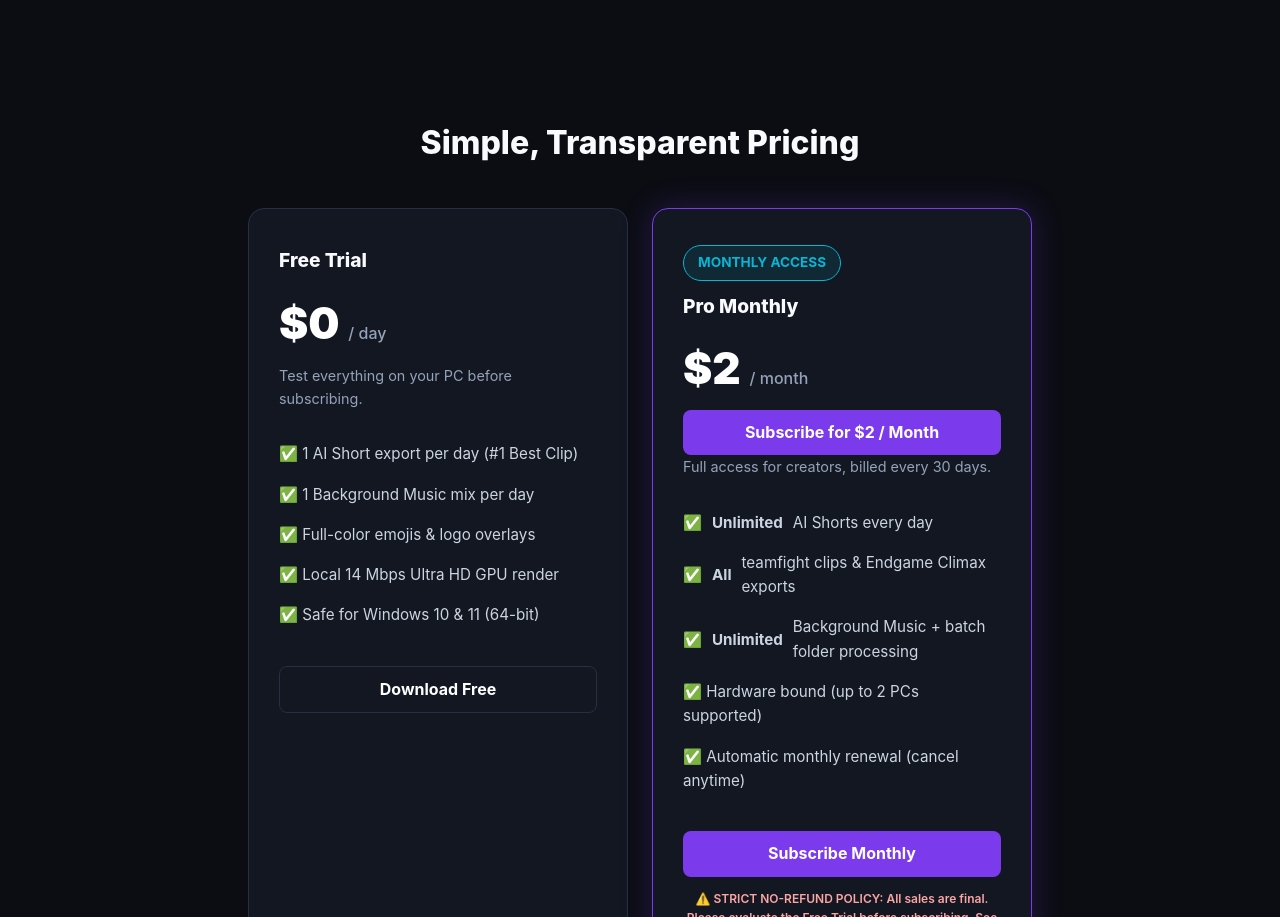
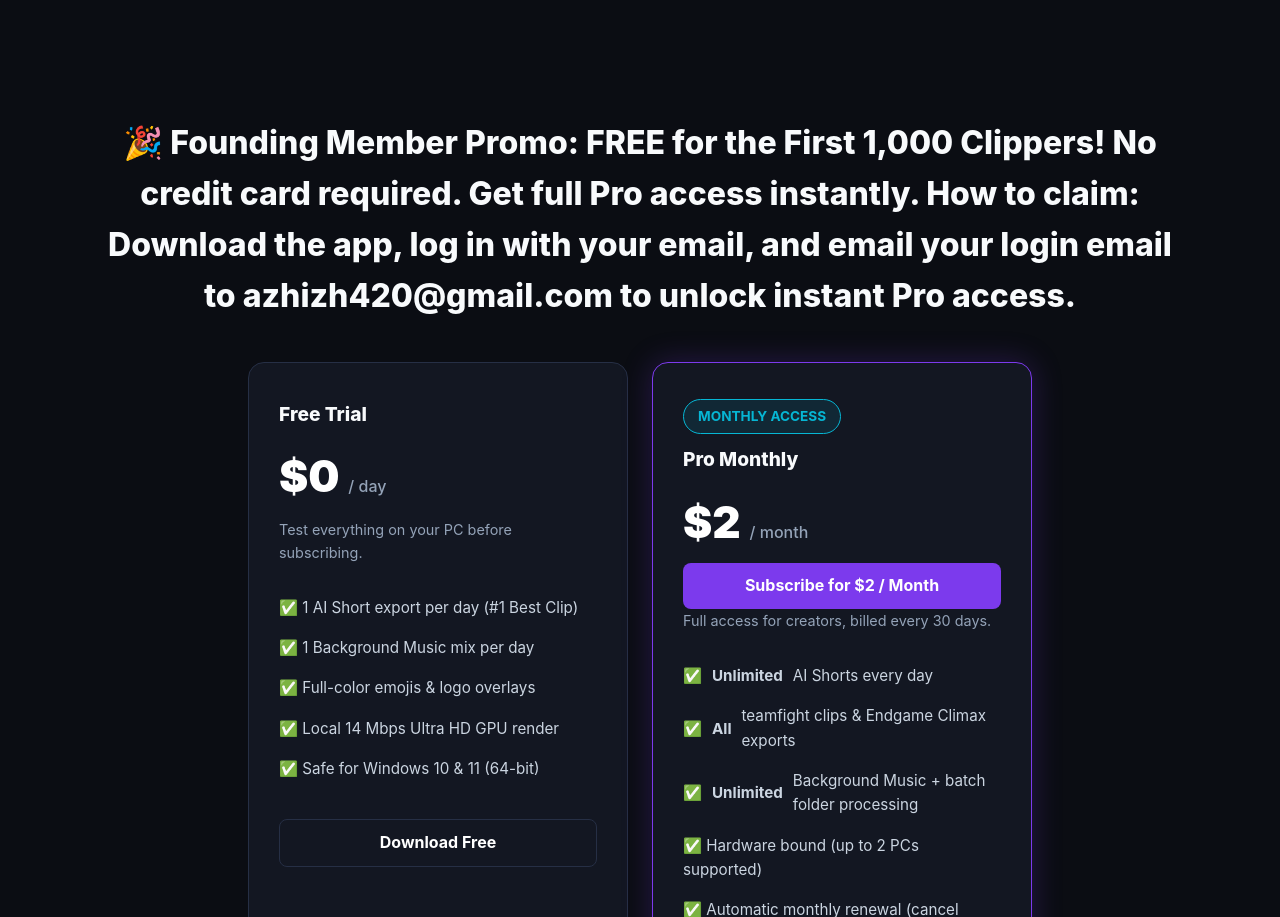
Before and after one commit to Azhizh420/ai-gaming-shorts-site, a plain HTML site: page index.html in a window 1280 px wide. Shown: the part 1331-2248 px from the top of the page. Drawn offline with Linux system fonts and the light colour scheme.

Commit message:
Add files via upload

```diff
--- a/index.html
+++ b/index.html
@@ -125,7 +125,9 @@
     </section>
 
     <section class="pricing container" id="pricing">
-      <h2 class="section-title">Simple, Transparent Pricing</h2>
+      <h2 class="section-title">🎉 Founding Member Promo: FREE for the First 1,000 Clippers!
+No credit card required. Get full Pro access instantly.
+How to claim: Download the app, log in with your email, and email your login email to azhizh420@gmail.com to unlock instant Pro access.</h2>
       <div class="pricing-wrap">
 
         <!-- Free Plan -->
```
